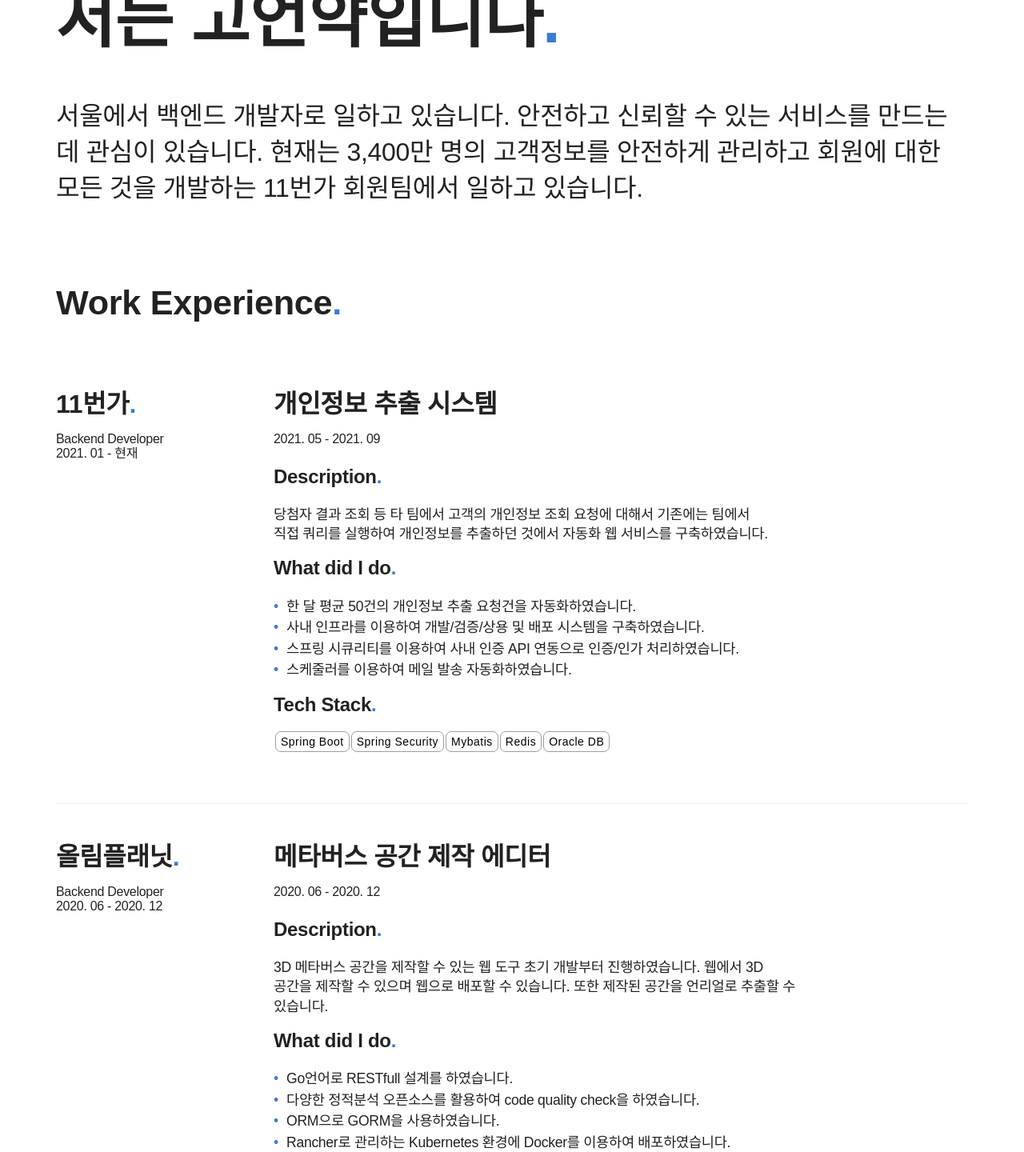
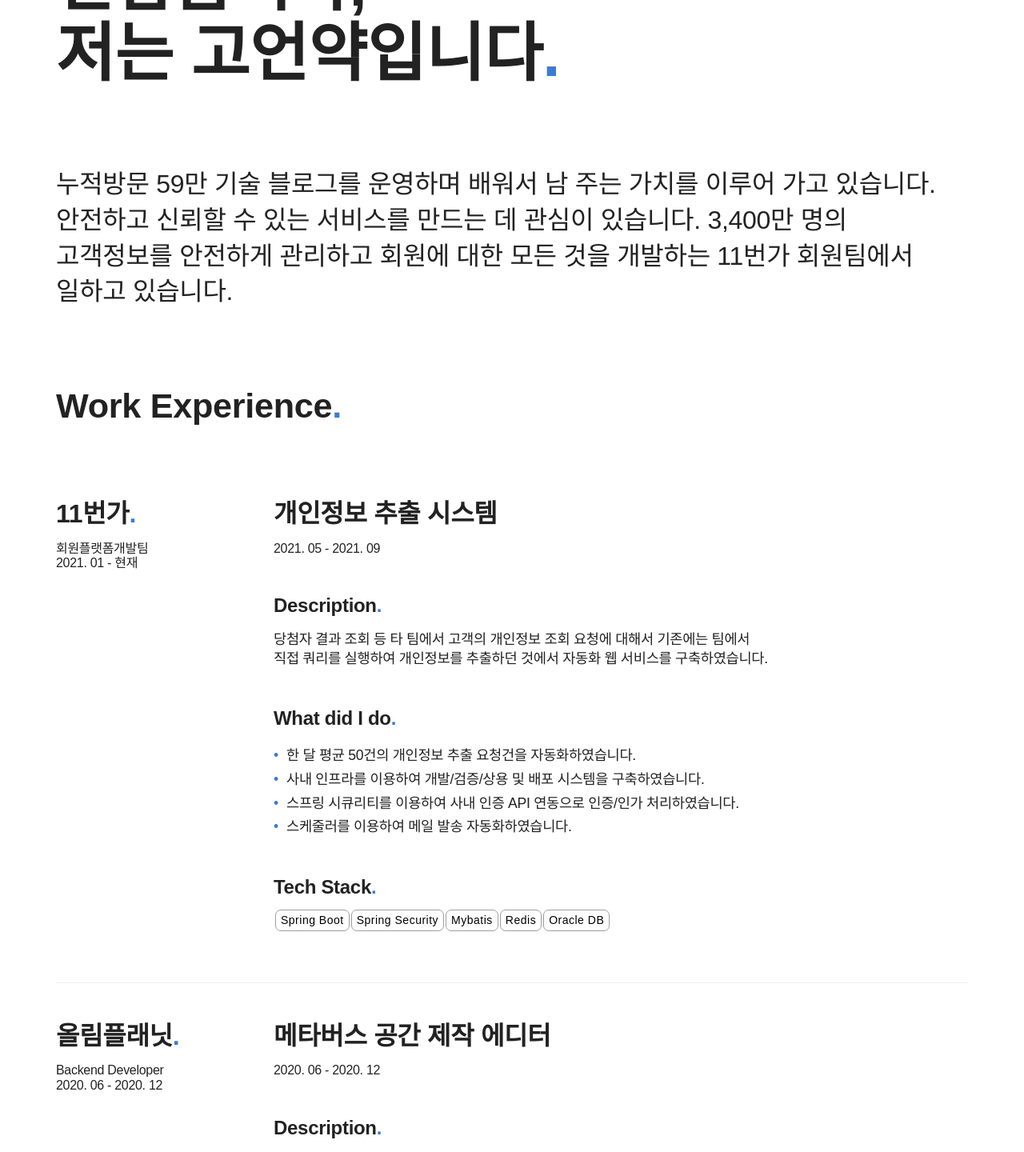
Before and after one commit to KoEonYack/resume, a React (Create React App) app: page / in a window 1280 px wide. Shown: the part 160-1600 px from the top of the page at 80% size. Built offline with nearby package versions, Linux system fonts and the light colour scheme; a web font is replaced by a local one.

Commit message:
update css

```diff
--- a/src/App.js
+++ b/src/App.js
@@ -8,6 +8,7 @@
 import Teaching from './sections/teaching'
 import Awards from './sections/awards'
 import Projects from './sections/projects'
+import Contact from './sections/contact'
 
 function App() {
   return (
@@ -17,8 +18,9 @@
         <Works />
         <Teaching />
         <Projects />
+        <Awards />
         <Education />
-        <Awards />
+        <Contact />
       </div>
     </Router>
   );
--- a/src/css/index.css
+++ b/src/css/index.css
@@ -26,7 +26,7 @@
 
 h1 {
   font-size: 4em;
-  margin: .67em 0;
+  margin: 1.2em 0;
   font-weight: bold;
   font-size: 5rem;
   line-height: 1.1;
--- a/src/css/main.css
+++ b/src/css/main.css
@@ -46,8 +46,8 @@
     margin: 4rem 0 2rem;
     margin-top: 6rem;
     display: block;
-    margin-block-start: 0.83em;
-    margin-block-end: 0.83em;
+    margin-block-start: 1em;
+    margin-block-end: 1em;
     margin-inline-start: 0px;
     margin-inline-end: 0px;
     font-weight: bold;
@@ -62,8 +62,8 @@
     display: block;
     font-size: 1.5em;
     font-weight: bold;
-    margin-top: 0px;
-    margin-bottom: 1.3rem;
+    margin-top: 3rem;
+    margin-bottom: 1rem;
 }
 
 p {
@@ -86,7 +86,7 @@
 
 ul>li {
     position: relative;
-    padding: .2rem 0 .2rem 1rem;
+    padding: .4rem 0 .2rem 1rem;
 }
 
 ul>li:before {
--- a/src/sections/awards.js
+++ b/src/sections/awards.js
@@ -10,7 +10,7 @@
                 <span className="time"><time dateTime="2020-11">수상일. 2020. 11. 30.</time></span>
                 <p>
                     Interconnector for the Platform based SaaS delivery프로젝트인 NexCliper Open Source Edition :: Klevr를 개선하였습니다.  <br />
-                    <a href="https://github.com/NexClipper/klevr/pulls?q=is%3Apr+author%3Akoeonyack"> PR List</a>
+                    👉 <a href="https://github.com/NexClipper/klevr/pulls?q=is%3Apr+author%3Akoeonyack"> PR List</a>
                 </p>
             </div>
             <div className="other">
@@ -20,7 +20,7 @@
                 <p>
                    19년 1학기 캡스톤의 결과물 중 하나인 논문입니다.
                    오픈소스로 공개된 Python 웹 애플리케이션 정적 분석 도구를 총체적으로 조사하여 각 정적분석기들의 결함 탐지 패턴을 비교하였습니다. <br />
-                   <a href="http://www.riss.kr/search/detail/DetailView.do?p_mat_type=1a0202e37d52c72d&control_no=a6ad7eeb5b6e185ec85d2949c297615a">[Riss] Python 웹 어플리케이션의 보안취약점 탐지를 위한 오픈소스 정적 결함 검출 도구의 총체적 조사</a>
+                   👉 <a href="http://www.riss.kr/search/detail/DetailView.do?p_mat_type=1a0202e37d52c72d&control_no=a6ad7eeb5b6e185ec85d2949c297615a"> [Riss] Python 웹 어플리케이션의 보안취약점 탐지를 위한 오픈소스 정적 결함 검출 도구의 총체적 조사</a>
                 </p>
             </div>
             <div className="other">
@@ -31,8 +31,7 @@
                 <ul>
                     <li> Django로 벡엔드 개발을 하였으며  Auzer를 이용하여 배포하였습니다.   </li>
                     <li> 상용 정적 분석 도구 Sparrow에서 어떠한 보안 취약점이 발견되지 않아 보안점수에서 만점을 받았습니다. </li>
-                    <li> <a href="https://covenant.tistory.com/121"> 블로그. 제6회 개발보안 경진대회 수상 후기 </a>
-                    </li>
+                    <li> <span role="img" aria-labelledby="jsx-a11y/accessible-emoji"> 👉 </span> <a href="https://covenant.tistory.com/121"> 블로그. 제6회 개발보안 경진대회 수상 후기 </a></li>
                 </ul>
             </div>
             <div className="other">
--- /dev/null
+++ b/src/sections/contact.js
@@ -0,0 +1,16 @@
+import React from 'react'
+
+function contact() {
+    return (
+        <section>
+            <h2>Contact<span className="period-mark">.</span></h2>
+                <ul>
+                    <li><a href="https://github.com/koEonYack/"> 깃허브 </a></li>
+                    <li><a href="https://covenant.tistory.com/"> 블로그 </a></li>
+                    <li><a href="https://www.linkedin.com/in/covenant/"> 링크드인 </a></li>
+                </ul>
+        </section>
+    )
+}
+
+export default contact
--- a/src/sections/header.js
+++ b/src/sections/header.js
@@ -8,8 +8,8 @@
                     반갑습니다,<br />저는 고언약입니다<span className="period-mark">.</span>
                 </h1>
                 <p className="big-paragraph">
-                    서울에서 백엔드 개발자로 일하고 있습니다. 안전하고 신뢰할 수 있는 서비스를 만드는 데 관심이 있습니다.
-                    현재는 3,400만 명의 고객정보를 안전하게 관리하고 회원에 대한 모든 것을 개발하는 11번가 회원팀에서 일하고 있습니다.
+                    누적방문 59만 기술 블로그를 운영하며 배워서 남 주는 가치를 이루어 가고 있습니다. 안전하고 신뢰할 수 있는 서비스를 만드는 데 관심이 있습니다.
+                    3,400만 명의 고객정보를 안전하게 관리하고 회원에 대한 모든 것을 개발하는 11번가 회원팀에서 일하고 있습니다.
                 </p>
             </section>
         </div>
--- a/src/sections/teaching.js
+++ b/src/sections/teaching.js
@@ -40,7 +40,7 @@
                 </p>
                 <br />
                 <ul>
-                    <li><div className="bold"> 01. </div> 17년 08월 - 17년 12월: 한동대학교 파이썬 프로그래밍 17-2학기 Tutor</li>
+                    <li><div className="bold"> 01. </div> (17년) 08월 - 12월: 한동대학교 파이썬 프로그래밍 17-2학기 Tutor</li>
                     <li><div className="bold"> 02. </div> 17년 12월 - 18년 01월: 한동대학교 C 프로그래밍 겨울계절학기 TA</li>
                     <li><div className="bold"> 03. </div> 18년 08월 - 18년 12월: 한동대학교 C 프로그래밍 18-2학기 TA</li>
                     <li><div className="bold"> 04. </div> 18년 12월 - 19년 01월: 한동대학교 C 프로그래밍 겨울계절학기 TA</li>
--- a/src/sections/works.js
+++ b/src/sections/works.js
@@ -7,7 +7,7 @@
             <div className="row">
                 <div className="row-left">
                     <h3>11번가<span className="period-mark">.</span></h3>
-                    <span className="role">Backend Developer</span>
+                    <span className="role">회원플랫폼개발팀 </span>
                     <span>
                         <time dateTime="2021-01">2021. 01</time> - 현재
                     </span>
@@ -62,9 +62,9 @@
 
                     <h5>What did I do<span className="period-mark">.</span></h5>
                     <ul>
-                        <li> Go언어로 RESTfull 설계를 하였습니다. </li>
-                        <li> 다양한 정적분석 오픈소스를 활용하여 code quality check을 하였습니다. </li>
-                        <li> ORM으로 GORM을 사용하였습니다. </li>
+                        <li> Go(Gin-gonic 프레임워크)언어로 RESTfull 설계를 하였습니다. </li>
+                        <li> 다양한 정적분석 오픈소스를 활용하여 코드 품질을 관리하였습니다. </li>
+                        <li> GORM(ORM)을 활용하여 DB에 접근하였습니다. </li>
                         <li> Rancher로 관리하는 Kubernetes 환경에 Docker를 이용하여 배포하였습니다. </li>
                     </ul>
 
```
